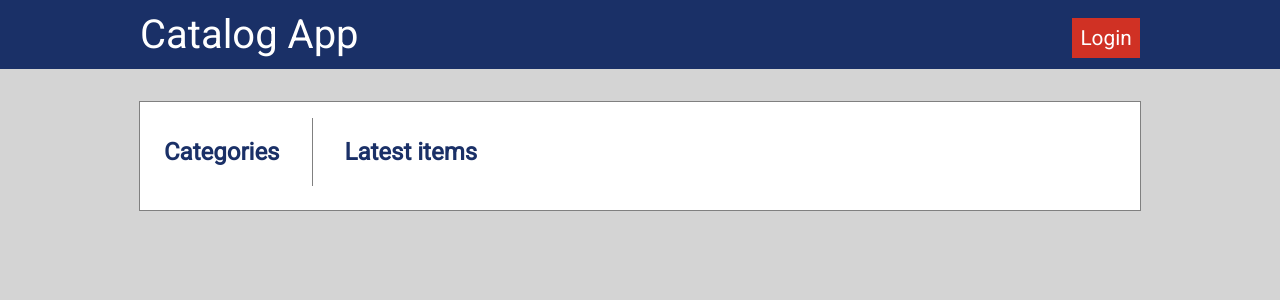
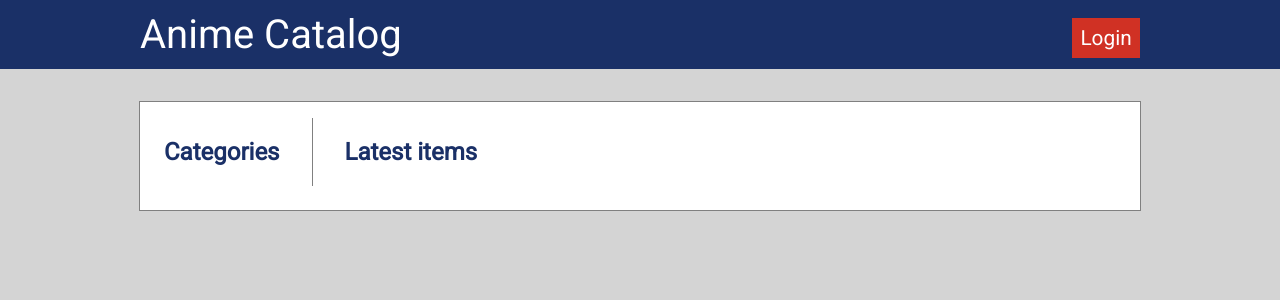
Before and after one commit to aviaryan/ud-catalog, a Flask app: page / in a window 1280 px wide. Shown: the top 300 px of the page. Run offline with Flask 2, Linux system fonts and the light colour scheme; data that the repository does not hold is empty.

Commit message:
change name of project, ❤️ japan

```diff
--- a/catalog/templates/base.html
+++ b/catalog/templates/base.html
@@ -1,7 +1,7 @@
 <!DOCTYPE html>
 <html>
 <head>
-	<title>Catalog App</title>
+	<title>Anime Catalog</title>
 	<link href="https://fonts.googleapis.com/css?family=Roboto" rel="stylesheet">
 	<link rel="stylesheet" type="text/css" href="{{url_for('static', filename='style.css')}}">
 </head>
@@ -10,7 +10,7 @@
 <header>
 	<div id="heading">
 		<span class="heading-name">
-		<a href="/">Catalog App</a>
+		<a href="/">Anime Catalog</a>
 		</span>
 
 		<span class="row-space"></span>
@@ -31,8 +31,6 @@
 	<!-- this allows to bypass issue where padding inflates `content` -->
 	<div class="content-2">
 	{% block content %}
-		<h1>The title</h1>
-		Edit me
 	{% endblock %}
 	</div>
 </div>
```
Also changed, not shown: README.md.
